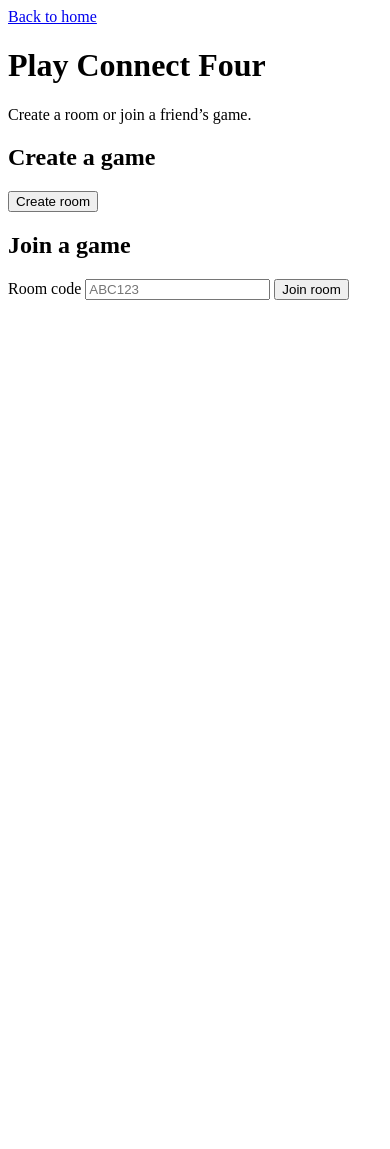
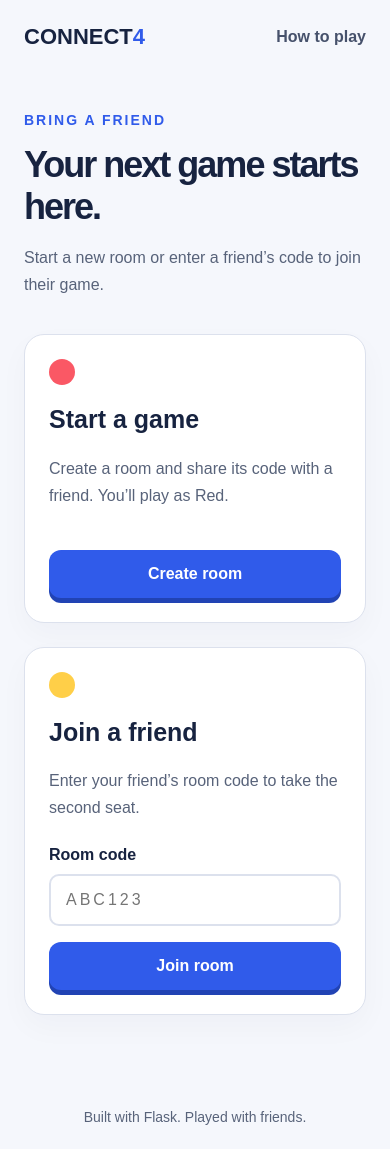
Before and after one commit to achakka1/connect4, a Flask app: page /play in a window 390 px wide. Before the commit the page ends 300 px from the top, so only its background shows below. Run offline with Flask 3, Linux system fonts and the light colour scheme.

Commit message:
Updated styling to match home page

```diff
--- /dev/null
+++ b/static/style.css
@@ -0,0 +1,238 @@
+* {
+    box-sizing: border-box;
+}
+
+body {
+    margin: 0;
+    font-family: Arial, sans-serif;
+    background: #f5f7fc;
+    color: #172340;
+}
+
+header {
+    max-width: 1100px;
+    margin: auto;
+    padding: 24px;
+    display: flex;
+    justify-content: space-between;
+    align-items: center;
+    gap: 20px;
+}
+
+.logo {
+    font-size: 22px;
+    font-weight: bold;
+    text-decoration: none;
+    color: #172340;
+}
+
+.logo span {
+    color: #305bea;
+}
+
+nav a,
+.back-link {
+    color: #46516b;
+    text-decoration: none;
+    font-weight: bold;
+}
+
+nav a:hover,
+.back-link:hover {
+    color: #305bea;
+}
+
+main {
+    max-width: 900px;
+    margin: auto;
+    padding: 45px 24px 70px;
+}
+
+.eyebrow {
+    color: #305bea;
+    font-size: 14px;
+    font-weight: bold;
+    letter-spacing: 2px;
+    text-transform: uppercase;
+}
+
+h1 {
+    margin: 16px 0;
+    font-size: clamp(36px, 6vw, 56px);
+    letter-spacing: -2px;
+}
+
+h2 {
+    margin-top: 0;
+    font-size: 25px;
+}
+
+.intro,
+.description {
+    color: #58637a;
+    line-height: 1.7;
+}
+
+.rooms {
+    display: grid;
+    grid-template-columns: 1fr 1fr;
+    gap: 24px;
+    margin-top: 36px;
+}
+
+.card {
+    padding: 30px;
+    border: 1px solid #dce1ed;
+    border-radius: 20px;
+    background: white;
+    box-shadow: 0 12px 30px #17234008;
+}
+
+.card form {
+    margin-top: 24px;
+}
+
+label {
+    display: block;
+    margin-bottom: 10px;
+    font-weight: bold;
+}
+
+input {
+    width: 100%;
+    padding: 15px;
+    border: 2px solid #dce1ed;
+    border-radius: 10px;
+    font: inherit;
+    text-transform: uppercase;
+    letter-spacing: 3px;
+}
+
+button,
+.button {
+    display: inline-block;
+    padding: 15px 24px;
+    border: none;
+    border-radius: 12px;
+    background: #305bea;
+    color: white;
+    font: inherit;
+    font-weight: bold;
+    text-align: center;
+    text-decoration: none;
+    cursor: pointer;
+    box-shadow: 0 5px 0 #2143b4;
+}
+
+form button {
+    width: 100%;
+    margin-top: 16px;
+}
+
+button:hover,
+.button:hover {
+    background: #264dd0;
+}
+
+a:focus-visible,
+button:focus-visible,
+input:focus-visible {
+    outline: 3px solid #172340;
+    outline-offset: 4px;
+}
+
+.piece {
+    display: inline-block;
+    width: 26px;
+    height: 26px;
+    border-radius: 50%;
+    vertical-align: middle;
+    flex-shrink: 0;
+}
+
+.red {
+    background: #fa5865;
+}
+
+.yellow {
+    background: #ffcf48;
+}
+
+.card > .piece {
+    margin-bottom: 20px;
+}
+
+.error {
+    margin: 24px 0;
+    padding: 16px;
+    border: 1px solid #f5b9bc;
+    border-radius: 12px;
+    background: #fff0f1;
+    color: #9d2531;
+}
+
+.center {
+    max-width: 650px;
+    text-align: center;
+}
+
+.room-code {
+    margin: 24px 0;
+    padding: 22px 12px;
+    border-radius: 14px;
+    background: #edf1ff;
+    color: #305bea;
+    font-family: monospace;
+    font-size: clamp(28px, 7vw, 42px);
+    font-weight: bold;
+    letter-spacing: 6px;
+}
+
+.player {
+    display: flex;
+    justify-content: center;
+    align-items: center;
+    gap: 12px;
+    margin: 24px 0;
+    font-weight: bold;
+}
+
+.status {
+    margin: 24px 0;
+    padding: 18px;
+    border-radius: 12px;
+    background: #f5f7fc;
+    line-height: 1.6;
+}
+
+.ready {
+    background: #eaf7ef;
+    color: #24643b;
+}
+
+.small-text {
+    color: #58637a;
+    font-size: 14px;
+    line-height: 1.6;
+}
+
+footer {
+    padding: 24px;
+    text-align: center;
+    color: #58637a;
+    font-size: 14px;
+}
+
+@media (max-width: 650px) {
+    .rooms {
+        grid-template-columns: 1fr;
+    }
+
+    main {
+        padding-top: 24px;
+    }
+
+    .card {
+        padding: 24px;
+    }
+}
--- /dev/null
+++ b/templates/base.html
@@ -0,0 +1,33 @@
+<!DOCTYPE html>
+<html lang="en">
+<head>
+    <meta charset="UTF-8">
+    <meta name="viewport" content="width=device-width, initial-scale=1">
+
+    <title>{% block title %}Connect Four{% endblock %}</title>
+
+    <link
+        rel="stylesheet"
+        href="{{ url_for('static', filename='style.css') }}"
+    >
+
+    {% block extra_head %}{% endblock %}
+</head>
+<body>
+    <header>
+        <a class="logo" href="{{ url_for('home') }}">
+            CONNECT<span>4</span>
+        </a>
+
+        <nav aria-label="Main navigation">
+            <a href="{{ url_for('home') }}#rules">How to play</a>
+        </nav>
+    </header>
+
+    {% block content %}{% endblock %}
+
+    <footer>
+        Built with Flask. Played with friends.
+    </footer>
+</body>
+</html>
--- a/templates/play.html
+++ b/templates/play.html
@@ -1,41 +1,61 @@
-<!DOCTYPE html>
-<html lang="en">
-<head>
-    <meta charset="UTF-8">
-    <meta name="viewport" content="width=device-width, initial-scale=1">
-    <title>Connect Four | Play</title>
-</head>
-<body>
-    <a href="/">Back to home</a>
+{% extends "base.html" %}
 
-    <h1>Play Connect Four</h1>
-    <p>Create a room or join a friend’s game.</p>
+{% block title %}Connect Four | Play{% endblock %}
+
+{% block content %}
+<main>
+    <p class="eyebrow">Bring a friend</p>
+    <h1>Your next game starts here.</h1>
+    <p class="intro">
+        Start a new room or enter a friend’s code to join their game.
+    </p>
 
     {% if error %}
-        <p role="alert" style="color: #b42318;">{{ error }}</p>
+        <div class="error" role="alert">{{ error }}</div>
     {% endif %}
 
-    <h2>Create a game</h2>
-    <form method="post">
+    <div class="rooms">
+        <section class="card">
+            <span class="piece red" aria-hidden="true"></span>
+            <h2>Start a game</h2>
+            <p class="description">
+                Create a room and share its code with a friend.
+                You’ll play as Red.
+            </p>
+
+            <form method="post" action="{{ url_for('play') }}">
                 <button type="submit" name="action" value="create">
                     Create room
                 </button>
             </form>
+        </section>
 
-    <h2>Join a game</h2>
-    <form method="post">
+        <section class="card">
+            <span class="piece yellow" aria-hidden="true"></span>
+            <h2>Join a friend</h2>
+            <p class="description">
+                Enter your friend’s room code to take the second seat.
+            </p>
+
+            <form method="post" action="{{ url_for('play') }}">
                 <label for="code">Room code</label>
                 <input
                     id="code"
                     name="code"
                     type="text"
+                    minlength="6"
                     maxlength="6"
                     placeholder="ABC123"
+                    autocomplete="off"
+                    spellcheck="false"
                     required
                 >
+
                 <button type="submit" name="action" value="join">
                     Join room
                 </button>
             </form>
-</body>
-</html>
+        </section>
+    </div>
+</main>
+{% endblock %}
```
Also changed, not shown: templates/game.html (+52 -30 lines). Lines whose indentation alone changed are shown as unchanged.
